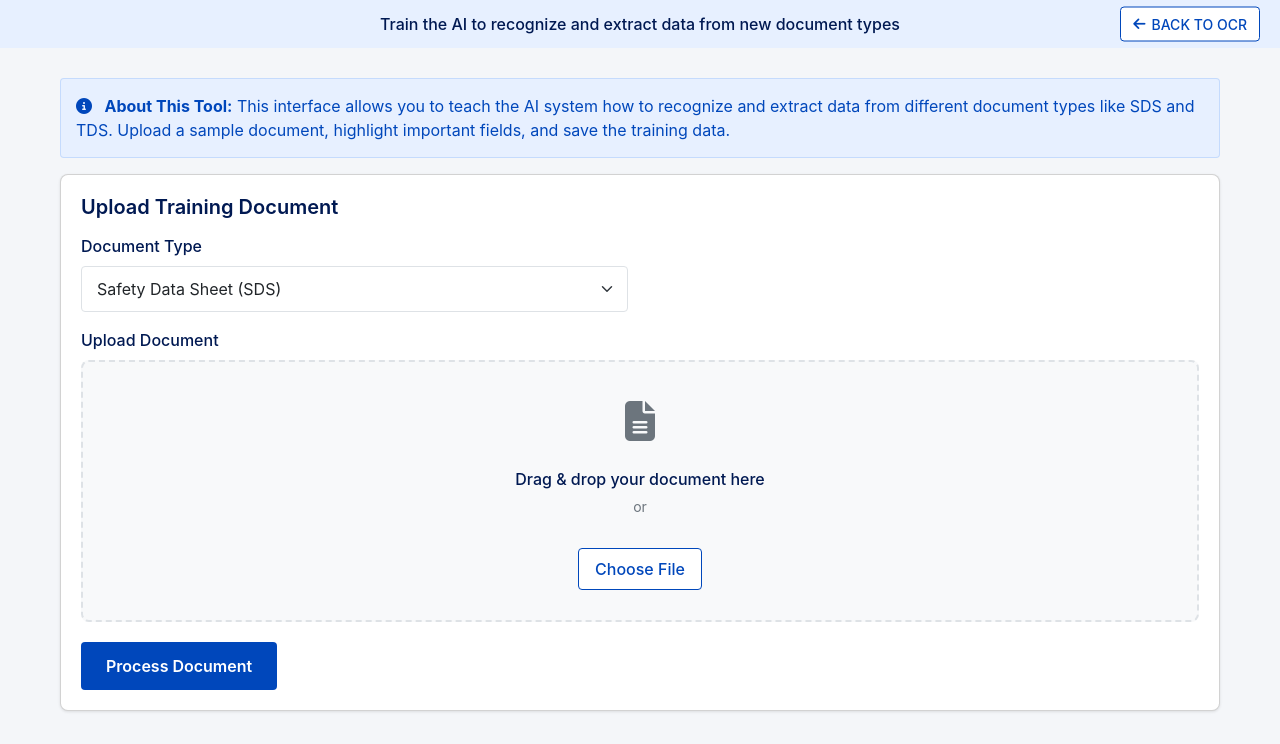
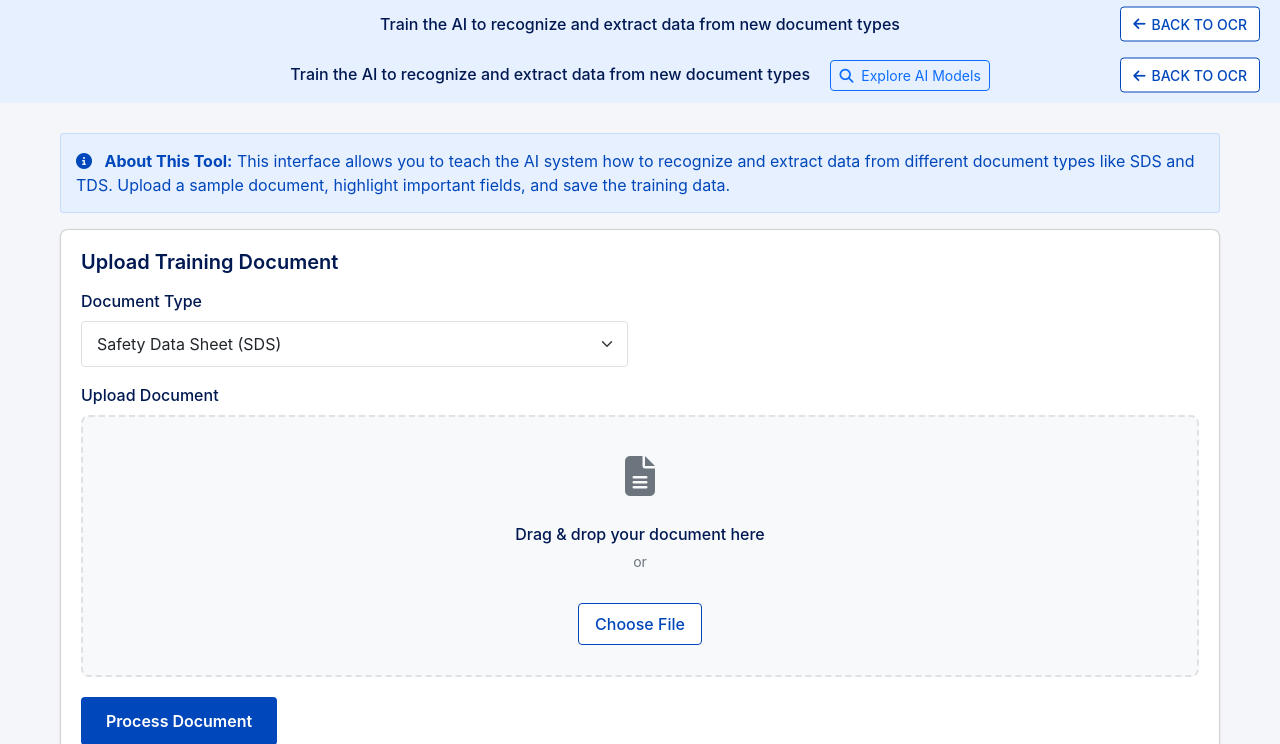
Before and after one commit to pbrose82/coa-ocr-simple, a Flask app: page /training in a window 1280 px wide. Shown: the part 59-803 px from the top of the page. Run offline with Flask 2, Linux system fonts and the light colour scheme.

Commit message:
Update training.html

```diff
--- a/templates/training.html
+++ b/templates/training.html
@@ -103,10 +103,28 @@
     </div>
 
     <!-- App Info Banner -->
+   <!-- Add this code to your training.html file -->
+<!-- Find this section in the template: -->
 <div class="tenant-banner">
     <div class="tenant-container">
         <div class="tenant-info">
             Train the AI to recognize and extract data from new document types
+        </div>
+    </div>
+    <a href="/" class="back-button">
+        <i class="fas fa-arrow-left"></i> BACK TO OCR
+    </a>
+</div>
+
+<!-- Add the Model Explorer button below the existing tenant-info div: -->
+<div class="tenant-banner">
+    <div class="tenant-container">
+        <div class="tenant-info">
+            Train the AI to recognize and extract data from new document types
+            <!-- Add this new button -->
+            <a href="/model-explorer" class="btn btn-sm btn-outline-primary ms-3">
+                <i class="fas fa-search me-1"></i> Explore AI Models
+            </a>
         </div>
     </div>
     <a href="/" class="back-button">
```
Lines whose indentation alone changed are shown as unchanged.
